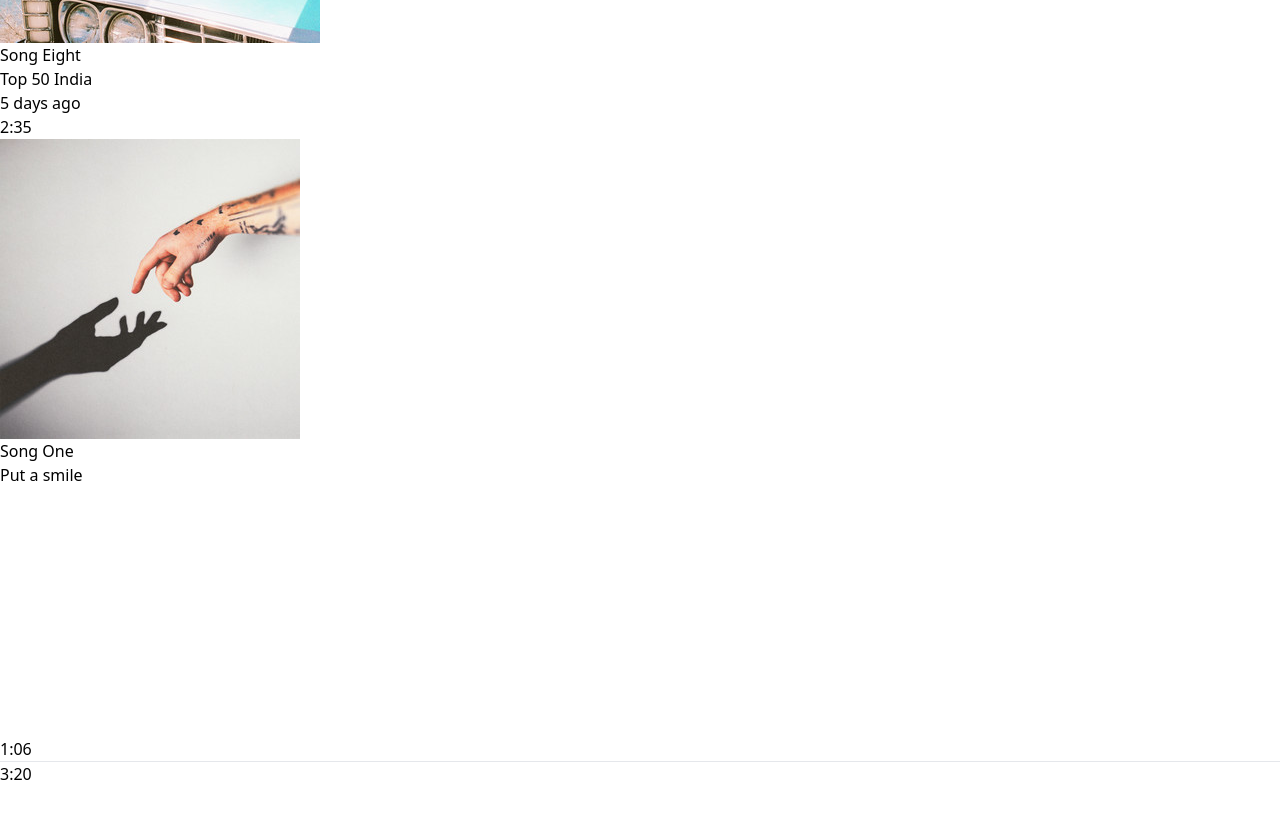
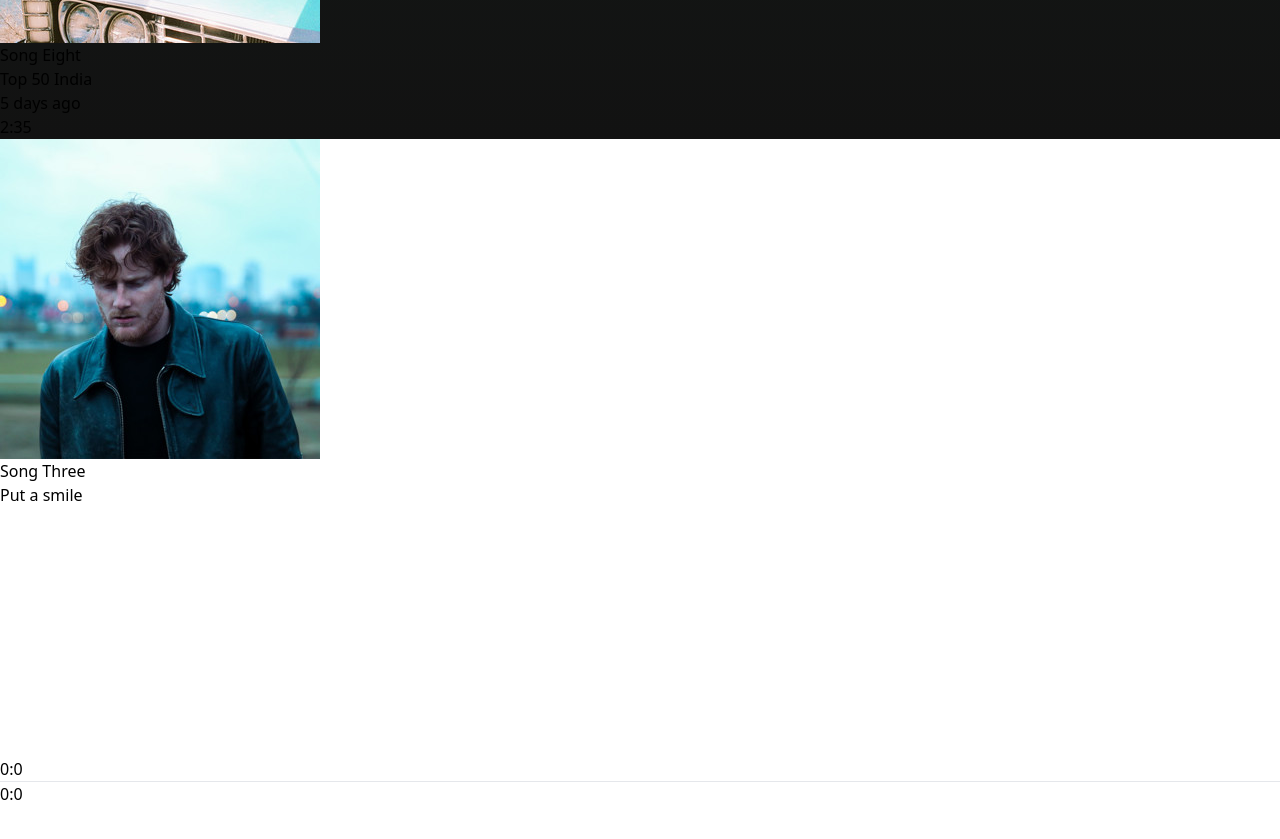
Before and after one commit to ayushishah12/music-site, a React (Vite) app in the folder music/: page /album/1 in a window 1280 px wide. Shown: the part 4540-5379 px from the top of the page. Built offline with nearby package versions, Linux system fonts and the light colour scheme.

Commit message:
playpause

```diff
--- a/music/src/App.jsx
+++ b/music/src/App.jsx
@@ -1,10 +1,13 @@
-import React from 'react'
+import React, { useContext } from 'react'
 import Sidebar from './components/Sidebar'
 import Player from './components/Player'
 import Display from './components/Display'
+import { PlayerContext } from './context/PlayerContext'
 
 
 const App = () => {
+const {audioRef,track}=useContext(PlayerContext);
+
   return (
     <div className='h-screen bg-black'>
       <div className='h-[90%] flex'>
@@ -12,7 +15,7 @@ const App = () => {
        <Display />
       </div>
       <Player />
-
+      <audio ref={audioRef} src={track.file} preload='auto'> </audio>
       </div>
   )
 }
--- a/music/src/components/Display.jsx
+++ b/music/src/components/Display.jsx
@@ -1,13 +1,25 @@
-import React, { useRef } from 'react'
+import React, { useEffect, useRef } from 'react'
 import { Route, Routes, useLocation } from 'react-router-dom'
 import DisplayHome from './DisplayHome'
 import DisplayAlbum from './DisplayAlbum'
+import { albumsData } from '../assets/assets'
 
 const Display = () => {
   const display=useRef();
   const location=useLocation();
  const isAlbum=location.pathname.includes("album");
- console.log(isAlbum);
+ const albumId=isAlbum ?location.pathname.slice(-1) : "";
+ const bgColor=albumsData[Number(albumId)].bgColor;
+ useEffect(()=>{
+  if(isAlbum)
+  {
+    display.current.style.background=`linear-gradient(${bgColor},#121212)`
+  }
+  else
+  {
+     display.current.style.background=`#121212`
+  }
+ })
   return (
     <div ref={display} className='w-[100%] m-2 px-6 pt-4 rounded bg-[#121212] text-white overflow-auto lg:w-[75%] lg:ml-0'>
       <Routes>
--- a/music/src/components/Player.jsx
+++ b/music/src/components/Player.jsx
@@ -1,30 +1,39 @@
-import React from 'react'
-import { assets, songsData } from '../assets/assets'
+import React, { useContext } from 'react'
+import { assets } from '../assets/assets'
+import { PlayerContext } from '../context/PlayerContext'
 const Player = () => {
-  return (
+
+  const{track,seekBar,seekBg,playStatus,play,pause,time}=useContext(PlayerContext);
+
+return (
     <div className='h-[10%] bg-black flex justify-between items-center text-white px-4'>
      <div className='hidden lg:flex items-center gap-4'>
-        <img className='w-12' src={songsData[0].image} />
+        <img className='w-12' src={track.image} />
         <div>
-            <p>{songsData[0].name}</p>
-            <p>{songsData[0].desc.slice(0,12)}</p>
+            <p>{track.name}</p>
+            <p>{track.desc.slice(0,12)}</p>
         </div>
      </div>
      <div className='flex flex-col items-center gap-1 m-auto'>
         <div className='flex gap-4'>
             <img className='w-4 cursor-pointer' src={assets.shuffle_icon}/>
             <img className='w-4 cursor-pointer' src={assets.prev_icon}/>
-            <img className='w-4 cursor-pointer' src={assets.play_icon}/>
+            {playStatus
+            ? <img onClick={pause} className='w-4 cursor-pointer' src={assets.pause_icon}/>
+            :<img onClick={play} className='w-4 cursor-pointer' src={assets.play_icon}/>
+          }
+
+
             <img className='w-4 cursor-pointer' src={assets.next_icon}/>
             <img className='w-4 cursor-pointer' src={assets.loop_icon}/>
         </div>
         <div className='flex items-center gap-5'>
-            <p>1:06</p>
-            <div className='w-[60vw] max-w-[500px] bg-gray-300 rounded-full cursor-pointer'>
-             <hr className='h-1 border-none w-0 bg-green-800 rounded-full'/>
+            <p>{time.currentTime.minute}:{time.currentTime.second}</p>
+            <div ref={seekBg} className='w-[60vw] max-w-[500px] bg-gray-300 rounded-full cursor-pointer'>
+             <hr ref={seekBar}className='h-1 border-none w-0 bg-green-800 rounded-full'/>
 
             </div>
-            <p>3:20</p>
+            <p>{time.totalTime.minute}:{time.totalTime.second}</p>
         </div>
      </div>
      <div className='hidden lg:flex items-center gap-2 opacity-75'>
--- /dev/null
+++ b/music/src/context/PlayerContext.jsx
@@ -0,0 +1,73 @@
+import { createContext, useRef, useState } from "react";
+import { songsData } from "../assets/assets";
+import { useEffect } from "react";
+
+export const PlayerContext = createContext();
+
+const PlayerContextProvider = (props) => {
+
+    const audioRef = useRef();
+    const seekBg = useRef();
+    const seekBar = useRef();
+
+    const [track, setTrack] = useState(songsData[2]);
+    const [playStatus, setPlayStatus] = useState(false);
+    const [time, setTime] = useState({
+        currentTime: {
+            second: 0,
+            minute: 0
+        },
+
+        totalTime: {
+        second: 0,
+        minute: 0
+        }
+})
+const play=()=>{
+    audioRef.current.play();
+    setPlayStatus(true);
+}
+const pause=()=>{
+    audioRef.current.pause();
+    setPlayStatus(false);
+}
+useEffect(()=>{
+ setTimeout(()=>{
+audioRef.current.ontimeupdate=()=>{
+
+    setTime({
+        currentTime: {
+            second:Math.floor(audioRef.current.currentTime % 60) ,
+            minute: Math.floor(audioRef.current.currentTime / 60)
+        },
+
+        totalTime: {
+            second:Math.floor(audioRef.current.duration % 60) ,
+            minute: Math.floor(audioRef.current.duration / 60)
+        }
+})
+}
+ },1000);
+},[audioRef])
+
+const contextValue = {
+    audioRef,
+    seekBar,
+    seekBg,
+    track,
+    setTrack,
+    playStatus,setPlayStatus,
+    time,setTime,
+    play,pause
+
+}
+return (
+    <PlayerContext.Provider value={contextValue}>
+        {props.children}
+    </PlayerContext.Provider>
+
+
+
+)
+}
+export default PlayerContextProvider;
--- a/music/src/main.jsx
+++ b/music/src/main.jsx
@@ -3,10 +3,14 @@ import { createRoot } from 'react-dom/client'
 import App from './App.jsx'
 import './index.css'
 import { BrowserRouter } from 'react-router-dom'
+import PlayerContextProvider from './context/PlayerContext.jsx'
 createRoot(document.getElementById('root')).render(
   <StrictMode>
    <BrowserRouter>
+   <PlayerContextProvider>
    <App />
+   </PlayerContextProvider>
+
    </BrowserRouter>
 
 
--- /dev/null
+++ b/package.json
@@ -0,0 +1,5 @@
+{
+  "dependencies": {
+    "vite": "^5.4.6"
+  }
+}
```
Also changed, not shown: 1 other file (tests, documents, lock files or other folders).
